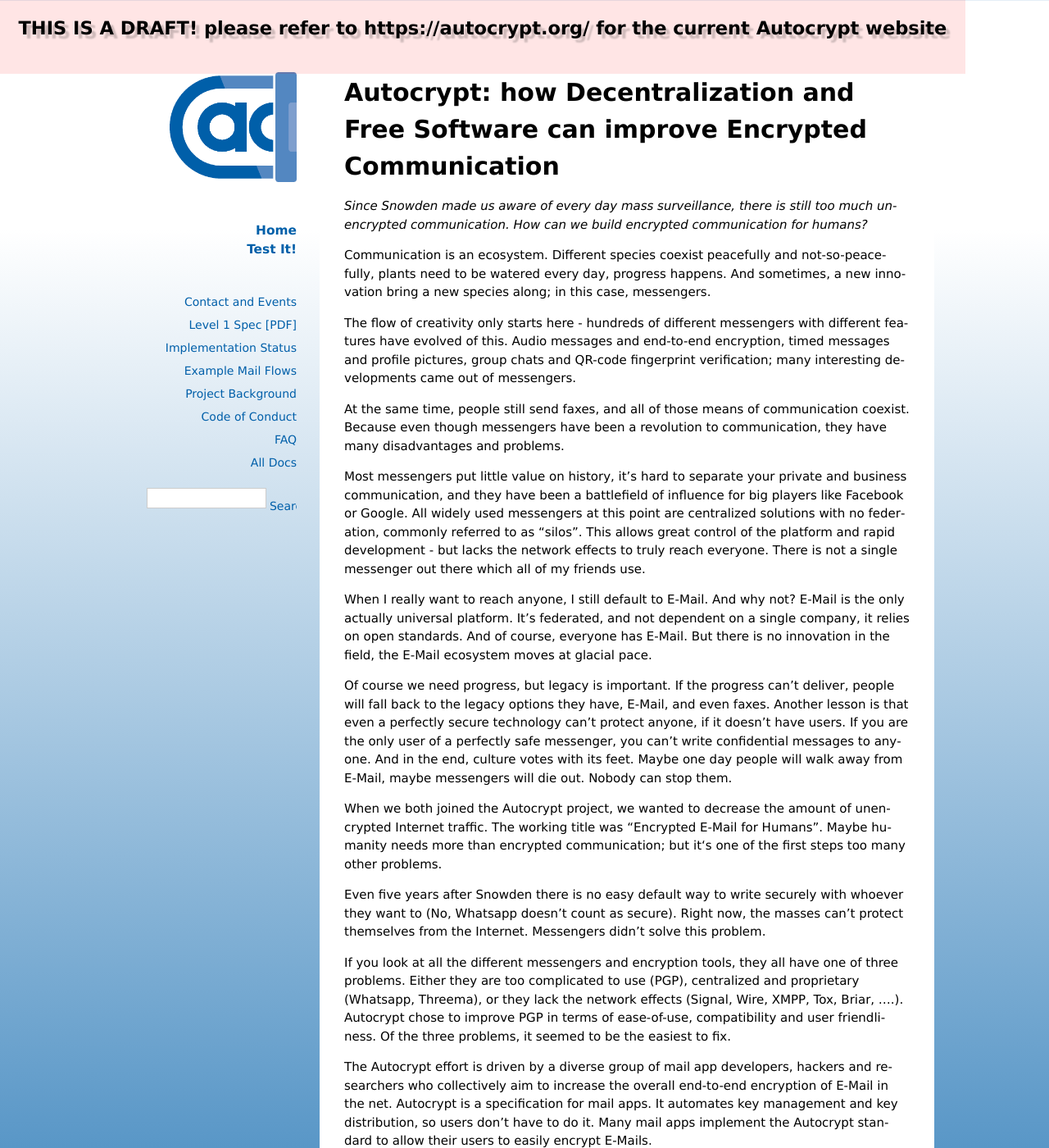
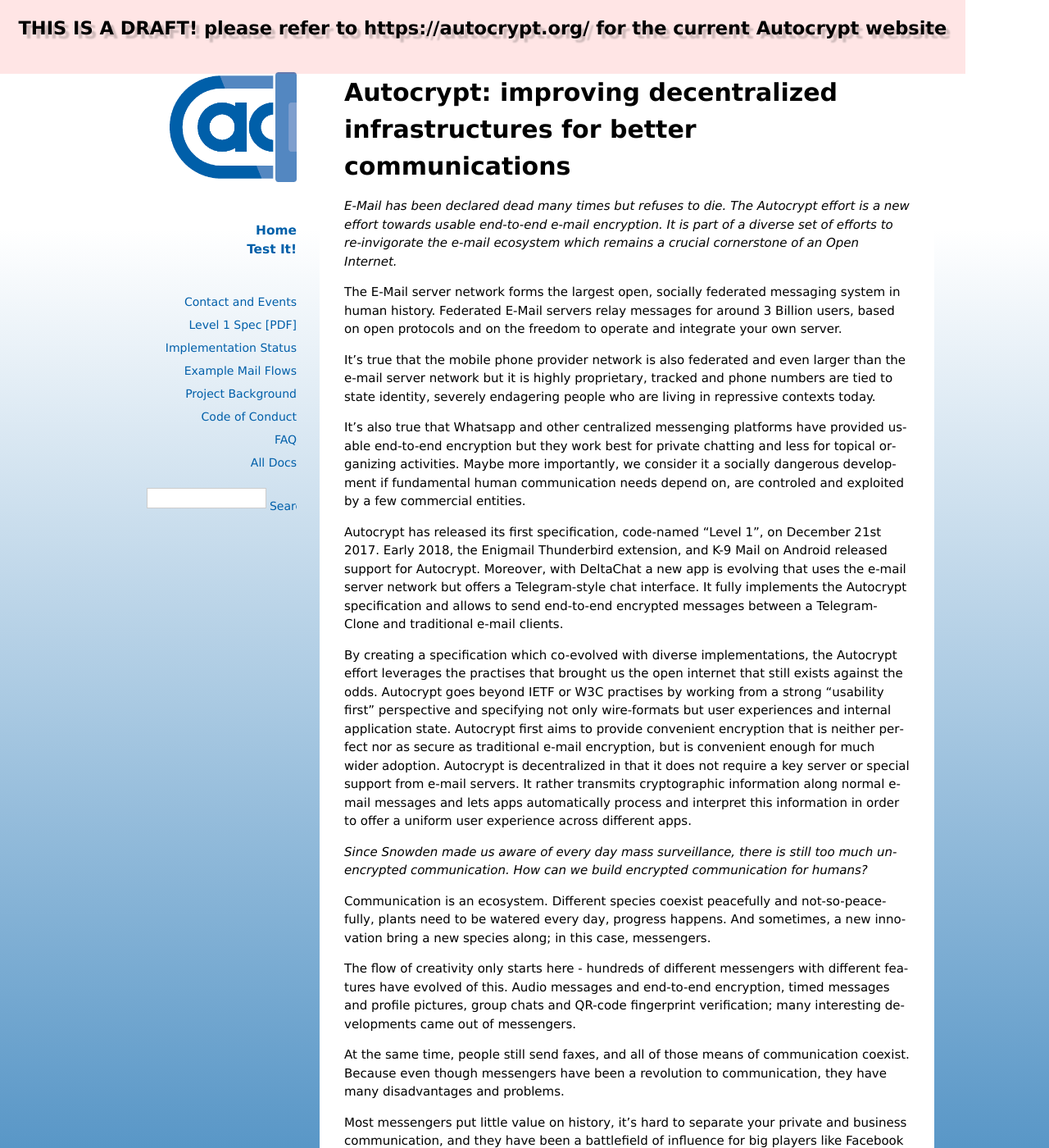
Before and after one commit to autocrypt/autocrypt, a Sphinx documentation site: the page built from doc/blog/18/03/07/draft.rst, in a window 1280 px wide and 1400 px high. Shown: the whole window at 82% size. Built offline with Sphinx 7.4.7, drawn with Linux system fonts in a browser that asks for light colours.

Commit message:
a few paras at the beginning of the post, kind of telling a different story/narrative than what currently ios there.

```diff
--- a/doc/blog/18/03/07/draft.rst
+++ b/doc/blog/18/03/07/draft.rst
@@ -1,6 +1,51 @@
 
-Autocrypt: how Decentralization and Free Software can improve Encrypted Communication
-=====================================================================================
+Autocrypt: improving decentralized infrastructures for better communications
+============================================================================
+
+`E-Mail has been declared dead many times but refuses to die.
+The Autocrypt effort is a new effort towards usable end-to-end e-mail
+encryption. It is part of a diverse set of efforts to re-invigorate the
+e-mail ecosystem which remains a crucial cornerstone of an Open
+Internet.`
+
+The E-Mail server network forms the largest open, socially federated
+messaging system in human history. Federated E-Mail servers relay messages
+for around 3 Billion users, based on open protocols and on the freedom to
+operate and integrate your own server.
+
+It's true that the mobile phone provider network is also federated and
+even larger than the e-mail server network but it is highly proprietary,
+tracked and phone numbers are tied to state identity, severely
+endagering people who are living in repressive contexts today.
+
+It's also true that Whatsapp and other centralized messenging platforms
+have provided usable end-to-end encryption but they work best for
+private chatting and less for topical organizing activities.  Maybe more
+importantly, we consider it a socially dangerous development if fundamental
+human communication needs depend on, are controled and exploited by a few
+commercial entities.
+
+Autocrypt has released its first specification, code-named
+"Level 1", on December 21st 2017.  Early 2018, the Enigmail Thunderbird extension,
+and K-9 Mail on Android released support for Autocrypt. Moreover, with DeltaChat
+a new app is evolving that uses the e-mail server network but offers
+a Telegram-style chat interface. It fully implements the Autocrypt
+specification and allows to send end-to-end encrypted messages between
+a Telegram-Clone and traditional e-mail clients.
+
+By creating a specification which co-evolved with diverse
+implementations, the Autocrypt effort leverages the practises that
+brought us the open internet that still exists against the odds.
+Autocrypt goes beyond IETF or W3C practises by working from a strong
+"usability first" perspective and specifying not only wire-formats but
+user experiences and internal application state.  Autocrypt first aims
+to provide convenient encryption that is neither perfect nor as secure
+as traditional e-mail encryption, but is convenient enough for much
+wider adoption. Autocrypt is decentralized in that it does not require
+a key server or special support from e-mail servers. It rather transmits
+cryptographic information along normal e-mail messages and lets apps
+automatically process and interpret this information in order to
+offer a uniform user experience across different apps.
 
 `Since Snowden made us aware of every day mass surveillance, there is
 still too much unencrypted communication. How can we build encrypted
```
